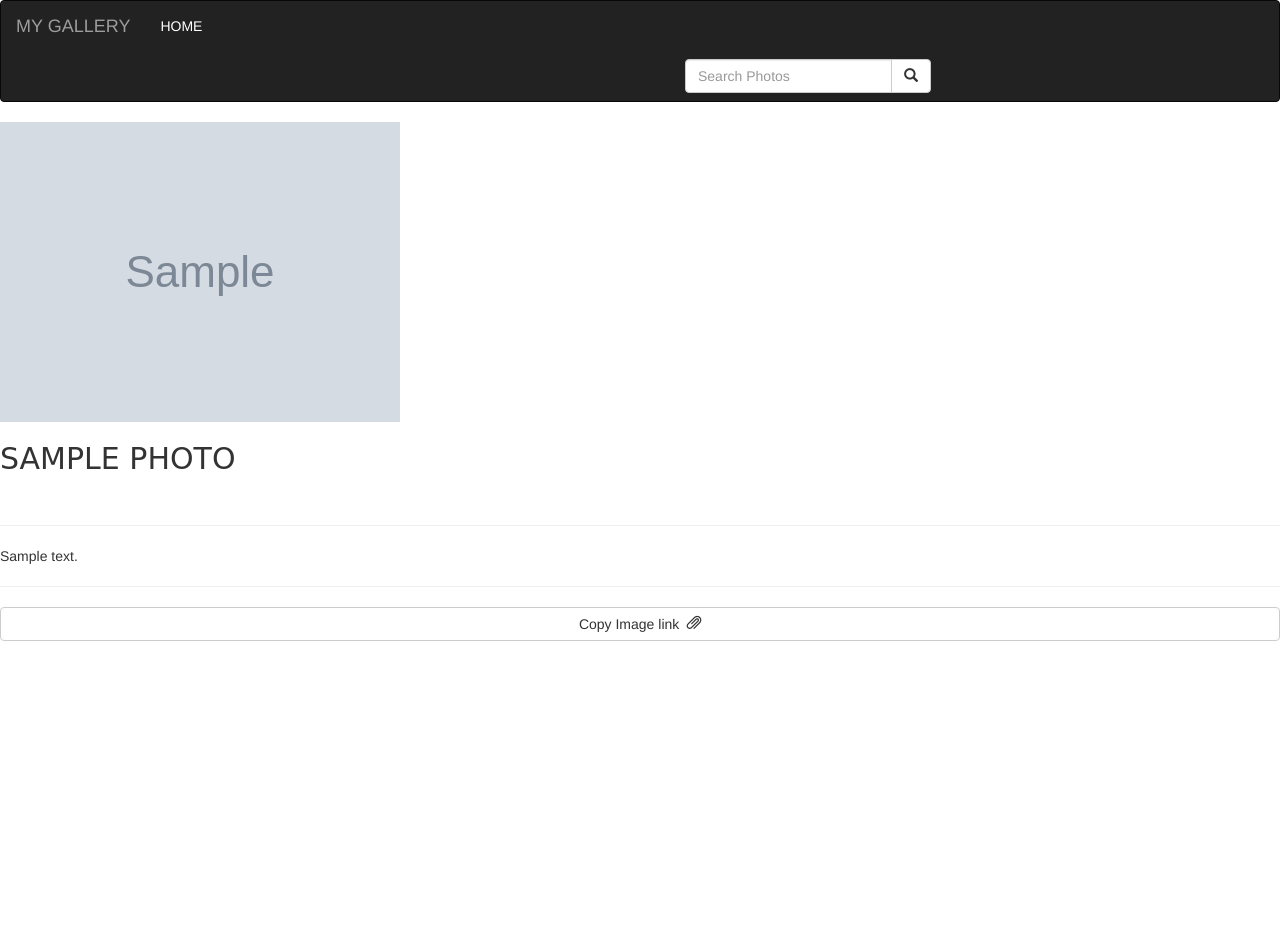
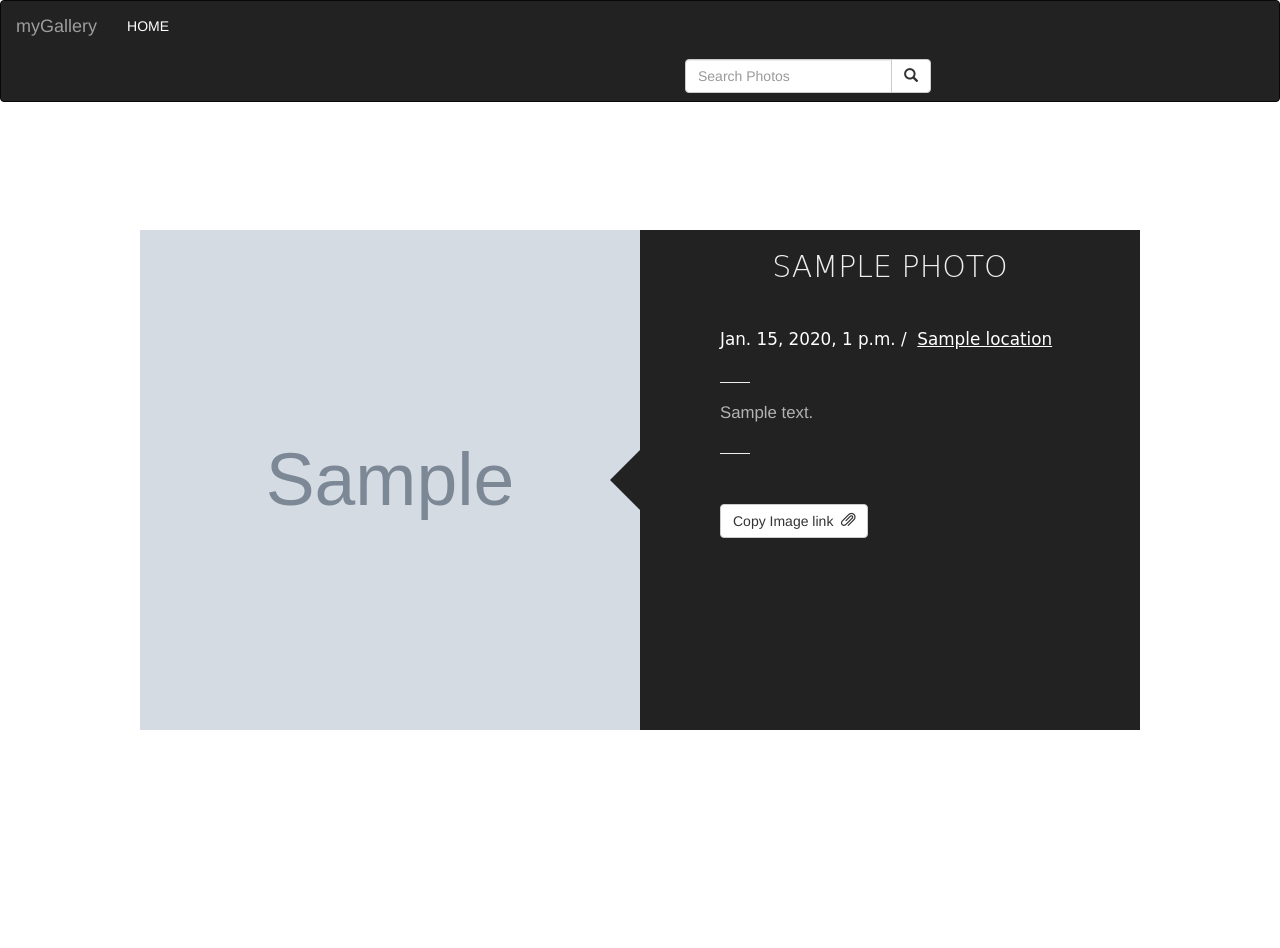
Before and after one commit to GabrielSpear/PersonalGallery, a Django app: page /photo/1 in a window 1280 px wide. Shown: the top 948 px of the page. Run offline with Django 3.2, Linux system fonts and the light colour scheme; tables that the repository leaves empty hold one stand-in row (values such as "Sample post"); grey boxes marked "Sample" are stand-in pictures; some libraries are stand-ins or nearby versions.

Commit message:
Extra styling and templating

```diff
--- a/person/templates/base.html
+++ b/person/templates/base.html
@@ -4,9 +4,9 @@
 
   <head>
     <meta charset="utf-8"> {% if title %}
-    <title>My Gallery </title>
+    <title>Galleria </title>
     {% else %}
-    <title> Gallery </title>
+    <title> Gallery</title>
     {% endif %} {% block styles %} {% bootstrap_css %}
     <link rel="stylesheet" href="{% static 'css/base.css'%}">
     <link rel="stylesheet" href="{% static 'css/photo.css'%}"> {% endblock %}
--- a/person/templates/navbar.html
+++ b/person/templates/navbar.html
@@ -11,7 +11,7 @@
     <nav class="navbar navbar-inverse">
       <div class="container-fluid">
         <div class="navbar-header">
-          <a class="navbar-brand">MY GALLERY</a>
+          <a class="navbar-brand">myGallery</a>
         </div>
 
         <div class="collapse navbar-collapse" id="myNavbar">
--- a/person/templates/photo.html
+++ b/person/templates/photo.html
@@ -1,5 +1,5 @@
 {% extends 'base.html' %} {% block content %}
-
+<div class="styler" style="">
 <div class="product">
   <div class="left-img2"><img src="{{photo.image.url}}" alt="" /></div>
   <div class="right-content">
@@ -26,5 +26,5 @@
       </div>
     </div>
   </div>
-
+</div>
   {% endblock %}
--- /dev/null
+++ b/static/css/photo.css
@@ -0,0 +1,127 @@
+.product {
+  position: relative;
+  width: 1000px;
+  height: 500px;
+  background-color: #888;
+  margin: 20px auto;
+  margin-top: 10%
+}
+
+.left-img2 img {
+  position: absolute;
+  width: 50%;
+  height: 100%;
+}
+
+.right-content {
+  z-index: 2;
+  position: absolute;
+  right: 0;
+  width: 50%;
+  height: 100%;
+  background-color: #222;
+}
+
+.content-arrow {
+  position: absolute;
+  top: 50%;
+  margin-top: -30px;
+  left: -30px;
+  width: 0;
+  height: 0;
+  border-top: 30px solid transparent;
+  border-bottom: 30px solid transparent;
+  border-right: 30px solid #222;
+}
+
+.content-container {
+  height: 100%;
+  padding: 0 10%;
+  overflow: hidden;
+}
+
+.content-container h2 {
+  text-align: center;
+  color: #eee;
+  font-weight: 300;
+}
+
+.content-container p {
+  text-align: justify;
+  color: #eee;
+  font-weight: 300;
+  height: 400px;
+  overflow: auto;
+  padding: 0 10px;
+}
+
+/*********************/
+
+/**  Media Queries  **/
+
+/*********************/
+
+@media (max-width: 1100px) {
+  .product {
+    width: 500px;
+    height: 1000px;
+  }
+  .left-img2 img {
+    position: absolute;
+    width: 100%;
+    height: 50%;
+  }
+  .right-content {
+    bottom: 0;
+    width: 100%;
+    height: 50%;
+  }
+  .content-arrow {
+    top: -30px;
+    left: 50%;
+    margin-left: -30px;
+    border-left: 30px solid transparent;
+    border-right: 30px solid transparent;
+    border-bottom: 30px solid #222;
+  }
+}
+
+.bot-view {
+  padding: 35px 30px;
+  font-size: 1.2em;
+}
+
+.date {
+  position: relative;
+  color: white;
+}
+
+.under {
+  text-decoration: underline;
+}
+
+.line {
+  width: 30px;
+  margin-left: 0;
+  margin: 30px 0 20px 0;
+}
+
+.info {
+  color: #b3b3b3;
+}
+
+.info div {
+  line-height: 20px;
+  font-size: 1em;
+}
+
+.info span {
+  display: inline-block;
+  width: 49%;
+}
+
+.footer {
+  margin-top: 50px;
+  display: flex;
+  justify-content: space-between;
+}
```
Also changed, not shown: static/css/base.css (added, +91 -0 lines), media/photos/Electricp1.jpg (added), media/photos/elephant.jpg (added).
